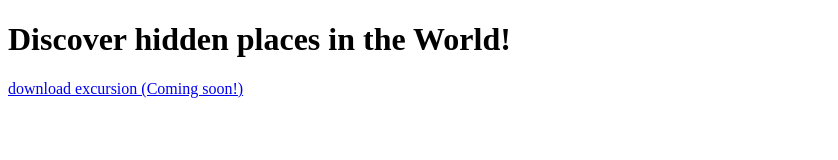
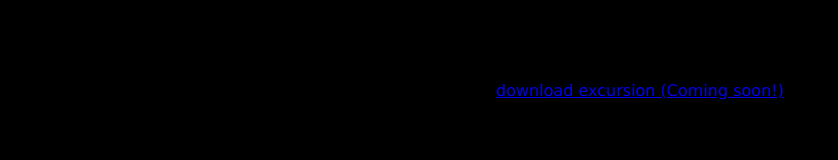
Before and after one commit to LennyPro/excursion, a plain HTML site: page index.html in a window 1280 px wide. Shown: the whole page, without its empty margins (0-838 px from the left). Drawn offline with Linux system fonts and the light colour scheme; files that its build step writes are made by us from their sources.

Commit message:
Added body style

```diff
--- a/index.html
+++ b/index.html
@@ -10,7 +10,7 @@
 
     <title>Excursion</title>
 
-    <link rel="stylesheet" type="text/css" href="resourses/css/style.css">
+    <link rel="stylesheet" type="text/css" href="resources/css/style.css">
 
 </head>
 
--- a/resources/css/style.css
+++ b/resources/css/style.css
@@ -0,0 +1,5 @@
+body {
+    background-color: #000;
+    text-align: center;
+    font-family: Verdana, Geneva, Tahoma, sans-serif;
+}
```
Also changed, not shown: 1 other file.
